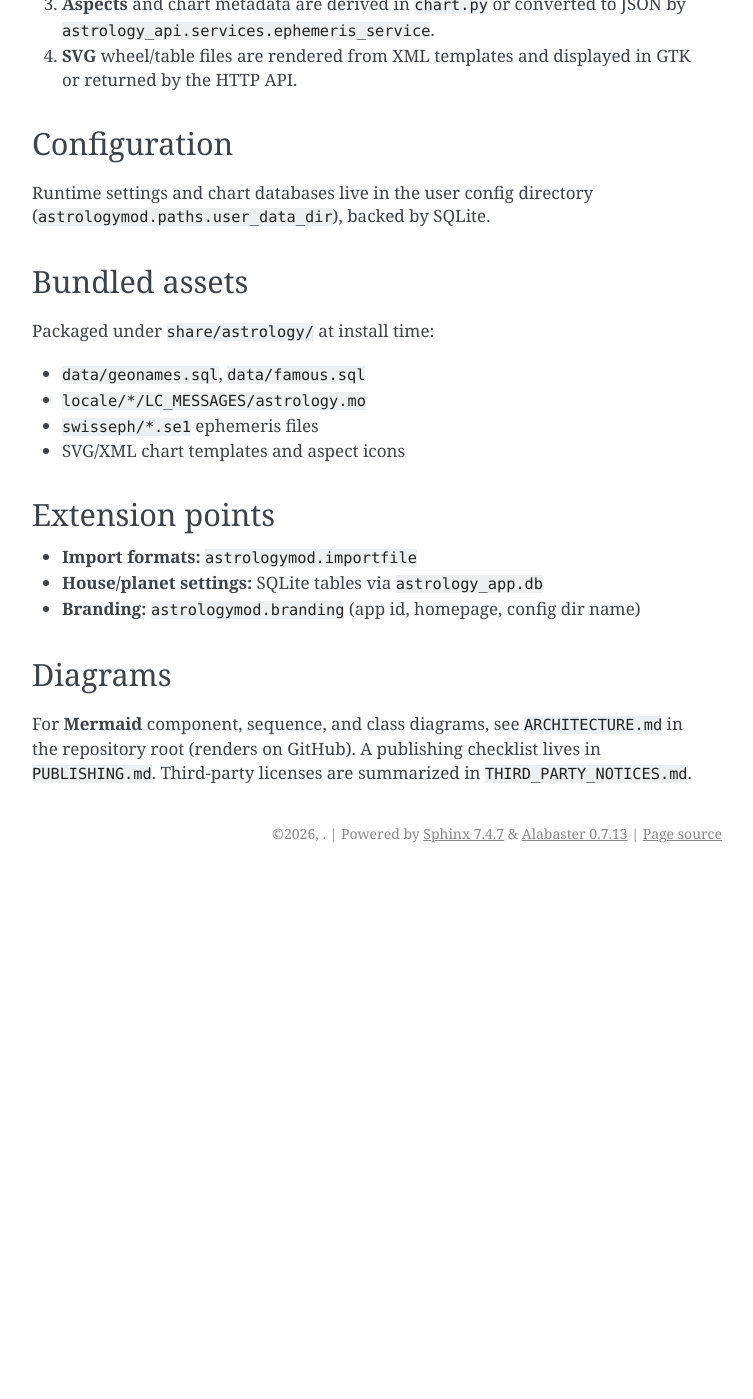
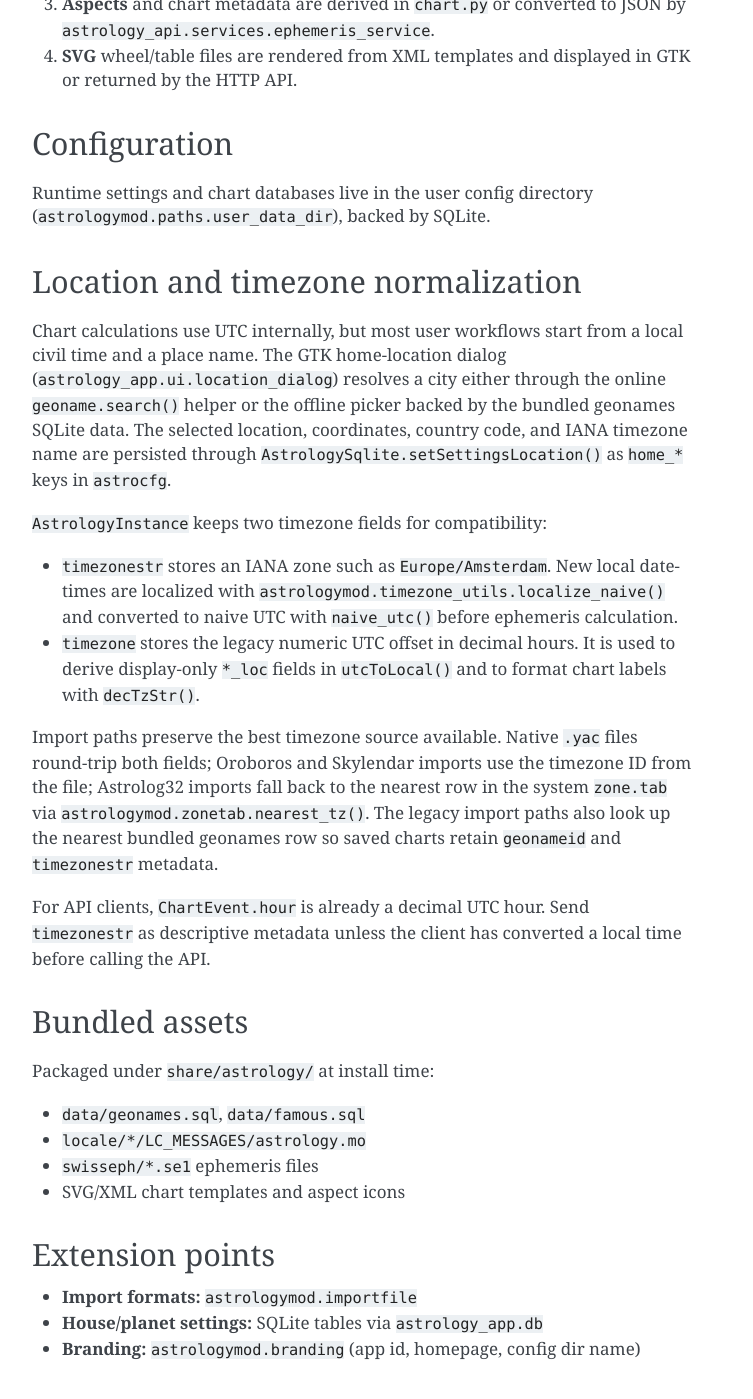
Before and after one commit to youniversus-com/Astrology, a Sphinx documentation site: the page built from docs/architecture.rst, in a window 1280 px wide and 1400 px high, scrolled down 711 px. Shown: the whole window, without its empty margins (388-1141 px from the left). Built offline with Sphinx 7.4.7, drawn with Linux system fonts in a browser that asks for light colours; before the commit the page ends 1584 px from its top, so only the background shows below that; some of the changed text lies outside the part shown.

Commit message:
Document location timezone normalization
Co-authored-by: Fede <federunix@users.noreply.github.com>

```diff
--- a/docs/architecture.rst
+++ b/docs/architecture.rst
@@ -35,6 +35,37 @@ Configuration
 Runtime settings and chart databases live in the user config directory
 (``astrologymod.paths.user_data_dir``), backed by SQLite.
 
+Location and timezone normalization
+-----------------------------------
+
+Chart calculations use UTC internally, but most user workflows start from a
+local civil time and a place name. The GTK home-location dialog
+(``astrology_app.ui.location_dialog``) resolves a city either through the online
+``geoname.search()`` helper or the offline picker backed by the bundled
+geonames SQLite data. The selected location, coordinates, country code, and
+IANA timezone name are persisted through ``AstrologySqlite.setSettingsLocation()``
+as ``home_*`` keys in ``astrocfg``.
+
+``AstrologyInstance`` keeps two timezone fields for compatibility:
+
+- ``timezonestr`` stores an IANA zone such as ``Europe/Amsterdam``. New local
+  datetimes are localized with ``astrologymod.timezone_utils.localize_naive()``
+  and converted to naive UTC with ``naive_utc()`` before ephemeris calculation.
+- ``timezone`` stores the legacy numeric UTC offset in decimal hours. It is used
+  to derive display-only ``*_loc`` fields in ``utcToLocal()`` and to format chart
+  labels with ``decTzStr()``.
+
+Import paths preserve the best timezone source available. Native ``.yac`` files
+round-trip both fields; Oroboros and Skylendar imports use the timezone ID from
+the file; Astrolog32 imports fall back to the nearest row in the system
+``zone.tab`` via ``astrologymod.zonetab.nearest_tz()``. The legacy import paths
+also look up the nearest bundled geonames row so saved charts retain
+``geonameid`` and ``timezonestr`` metadata.
+
+For API clients, ``ChartEvent.hour`` is already a decimal UTC hour. Send
+``timezonestr`` as descriptive metadata unless the client has converted a local
+time before calling the API.
+
 Bundled assets
 --------------
 
```
